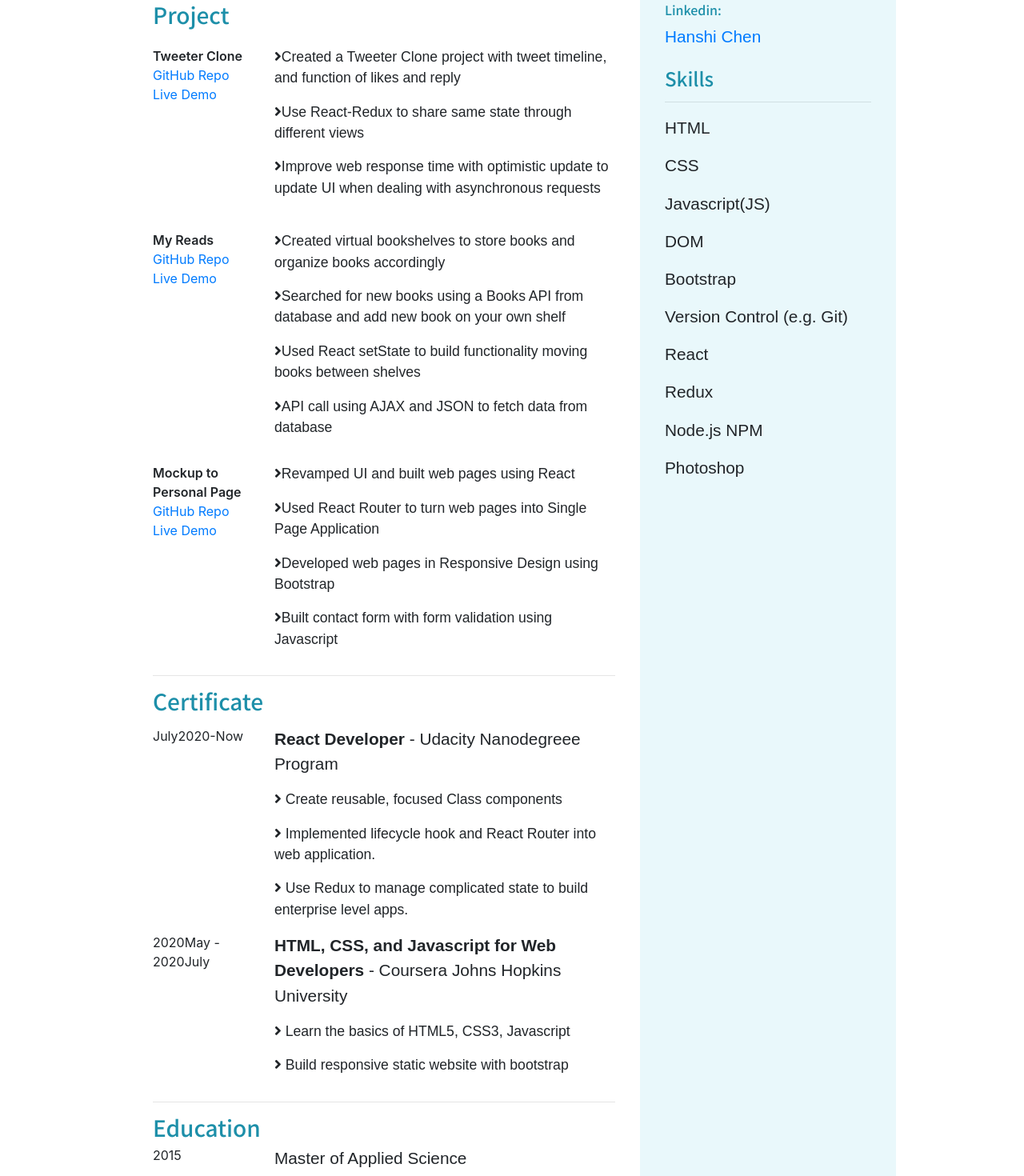
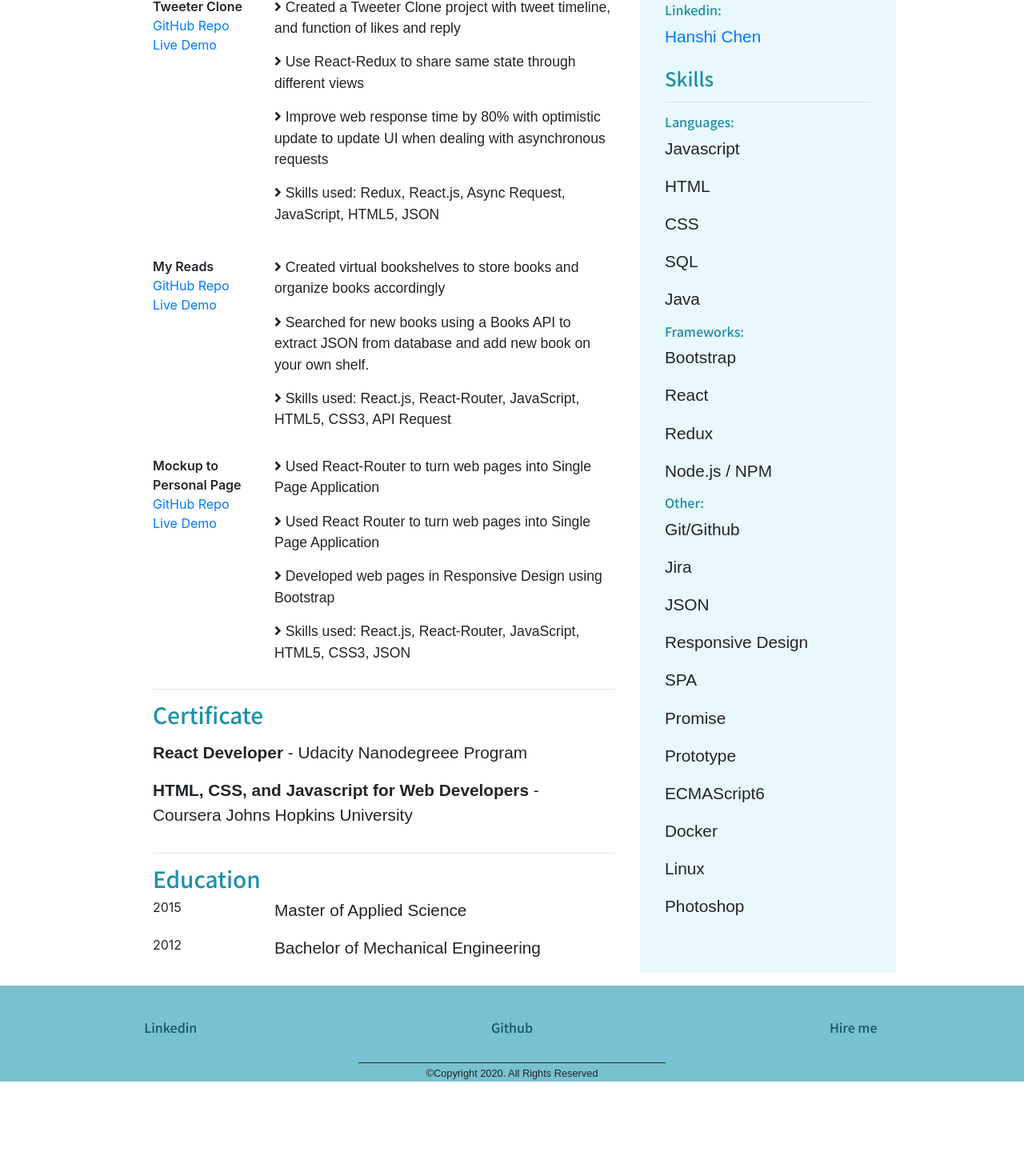
Before and after one commit to sameasychen/Sam-Personal-Site-React, a React (Create React App) app: page /resume in a window 1280 px wide. Shown: the part 519-1989 px from the top of the page at 80% size. After the commit the page ends 1871 px from the top, so only its background shows below. Built offline with nearby package versions, Linux system fonts and the light colour scheme; a web font is replaced by a local one.

Commit message:
update resume

```diff
--- a/src/App.js
+++ b/src/App.js
@@ -11,7 +11,6 @@ function App() {
   return (
 
       <div className="App">
-
 
           <Route path="/resume" render={() => (
             <div>
--- a/src/Resume.js
+++ b/src/Resume.js
@@ -18,7 +18,7 @@ function Resume() {
             <div className="resumesec mx-auto row my-3">
                 <div className="col-md-8 pt-3">
                     <div className="px-3">
-                        <p>Energetic professional with extensive web development skills seeking a position of Junior front-end developer. Even with 5 years of past experience as a mechanical engineer, I decided to learning web development full time for almost 6 months to become a programmer. I am fascinated by web development and keen to gain more experience in this field.</p>
+                        <p>Energetic web developer with 5 years of relevant <b>Canadian engineering experience</b>, seeking a position of front-end developer. I am fascinated by web development and keen to gain more experience in this field.</p>
                         <hr></hr>
                         <h3>Project</h3>
                         <div className="row mt-4">
@@ -28,9 +28,10 @@ function Resume() {
                                 <div><a href="https://serene-ardinghelli-59ea97.netlify.app/">Live Demo</a></div>
                             </div>
                             <div className="col-md-9">
-                                <p className="list"><i class="fas fa-angle-right" />Created a Tweeter Clone project with tweet timeline, and function of likes and reply</p>
-                                <p className="list"><i class="fas fa-angle-right" />Use React-Redux to share same state through different views</p>
-                                <p className="list"><i class="fas fa-angle-right" />Improve web response time with optimistic update to update UI when dealing with asynchronous requests</p>
+                                <p className="list"><i class="fas fa-angle-right" /> Created a Tweeter Clone project with tweet timeline, and function of likes and reply</p>
+                                <p className="list"><i class="fas fa-angle-right" /> Use React-Redux to share same state through different views</p>
+                                <p className="list"><i class="fas fa-angle-right" /> Improve web response time by 80% with optimistic update to update UI when dealing with asynchronous requests</p>
+                                <p className="list"><i class="fas fa-angle-right" /> Skills used: Redux, React.js, Async Request, JavaScript, HTML5, JSON</p>
                             </div>
                         </div>
                         <div className="row mt-4">
@@ -40,10 +41,9 @@ function Resume() {
                                 <div><a href="https://dazzling-turing-b4a8de.netlify.app/">Live Demo</a></div>
                             </div>
                             <div className="col-md-9">
-                                <p className="list"><i class="fas fa-angle-right" />Created virtual bookshelves to store books and organize books accordingly</p>
-                                <p className="list"><i class="fas fa-angle-right" />Searched for new books using a Books API from database and add new book on your own shelf</p>
-                                <p className="list"><i class="fas fa-angle-right" />Used React setState to build functionality moving books between shelves </p>
-                                <p className="list"><i class="fas fa-angle-right" />API call using AJAX and JSON to fetch data from database</p>
+                                <p className="list"><i class="fas fa-angle-right" /> Created virtual bookshelves to store books and organize books accordingly</p>
+                                <p className="list"><i class="fas fa-angle-right" /> Searched for new books using a Books API to extract JSON from database and add new book on your own shelf.</p>
+                                <p className="list"><i class="fas fa-angle-right" /> Skills used: React.js, React-Router, JavaScript, HTML5, CSS3, API Request</p>
                             </div>
                         </div>
                         <div className="row mt-3">
@@ -53,37 +53,30 @@ function Resume() {
                                 <div><a href="./">Live Demo</a></div>
                             </div>
                             <div className="col-md-9">
-                                <p className="list"><i class="fas fa-angle-right" />Revamped UI and built web pages using React</p>
-                                <p className="list"><i class="fas fa-angle-right" />Used React Router to turn web pages into Single Page Application</p>
-                                <p className="list"><i class="fas fa-angle-right" />Developed web pages in Responsive Design using Bootstrap</p>
-                                <p className="list"><i class="fas fa-angle-right" />Built contact form with form validation using Javascript</p>
+                                <p className="list"><i class="fas fa-angle-right" /> Used React-Router to turn web pages into Single Page Application</p>
+                                <p className="list"><i class="fas fa-angle-right" /> Used React Router to turn web pages into Single Page Application</p>
+                                <p className="list"><i class="fas fa-angle-right" /> Developed web pages in Responsive Design using Bootstrap</p>
+                                <p className="list"><i class="fas fa-angle-right" /> Skills used: React.js, React-Router, JavaScript, HTML5, CSS3, JSON</p>
                             </div>
                         </div>
                         <hr></hr>
                         <h3>Certificate</h3>
                         <div className="row mt-3">
-                            <div className="col-md-3">
-                                July2020-Now
-                            </div>
-                            <div className="col-md-9">
+                            {/* <div className="col-md-1">
+
+                            </div> */}
+                            <div className="col-md-11">
                                 <p><span className="bold">React Developer</span> - Udacity Nanodegreee Program </p>
-                                <p className="list"><i class="fas fa-angle-right" /> Create reusable, focused Class components</p>
-                                <p className="list"><i class="fas fa-angle-right" /> Implemented lifecycle hook and React Router into web application.</p>
-                                <p className="list"><i class="fas fa-angle-right" /> Use Redux to manage complicated state to build enterprise level apps.</p>
-
                             </div>
                         </div>
                         <div className="row">
-                            <div className="col-md-3">
-                                2020May - 2020July
-                            </div>
-                            <div className="col-md-9">
+                            {/* <div className="col-md-1">
+
+                            </div> */}
+                            <div className="col-md-11">
                                 <p><span className="bold">HTML, CSS, and Javascript for Web Developers</span> - Coursera Johns Hopkins University</p>
-                                <p className="list"><i class="fas fa-angle-right" /> Learn the basics of HTML5, CSS3, Javascript</p>
-                                <p className="list"><i class="fas fa-angle-right" /> Build responsive static website with bootstrap</p>
                             </div>
                         </div>
-
 
                         <hr></hr>
                         <h3>Education</h3>
@@ -120,16 +113,30 @@ function Resume() {
                         </div>
                         <div className="mt-4">
                             <h4>Skills</h4>
+
                             <hr></hr>
+                            <h6>Languages:</h6>
+                            <p>Javascript</p>
                             <p>HTML</p>
                             <p>CSS</p>
-                            <p>Javascript(JS)</p>
-                            <p>DOM</p>
+                            <p>SQL</p>
+                            <p>Java</p>
+                            <h6>Frameworks:</h6>
                             <p>Bootstrap</p>
-                            <p>Version Control (e.g. Git)</p>
                             <p>React</p>
                             <p>Redux</p>
-                            <p>Node.js NPM</p>
+                            <p>Node.js / NPM</p>
+                            <h6>Other:</h6>
+                            <p>Git/Github</p>
+                            <p>Jira</p>
+                            <p>JSON</p>
+                            <p>Responsive Design</p>
+                            <p>SPA</p>
+                            <p>Promise</p>
+                            <p>Prototype</p>
+                            <p>ECMAScript6</p>
+                            <p>Docker</p>
+                            <p>Linux</p>
                             <p>Photoshop</p>
                         </div>
 
```
